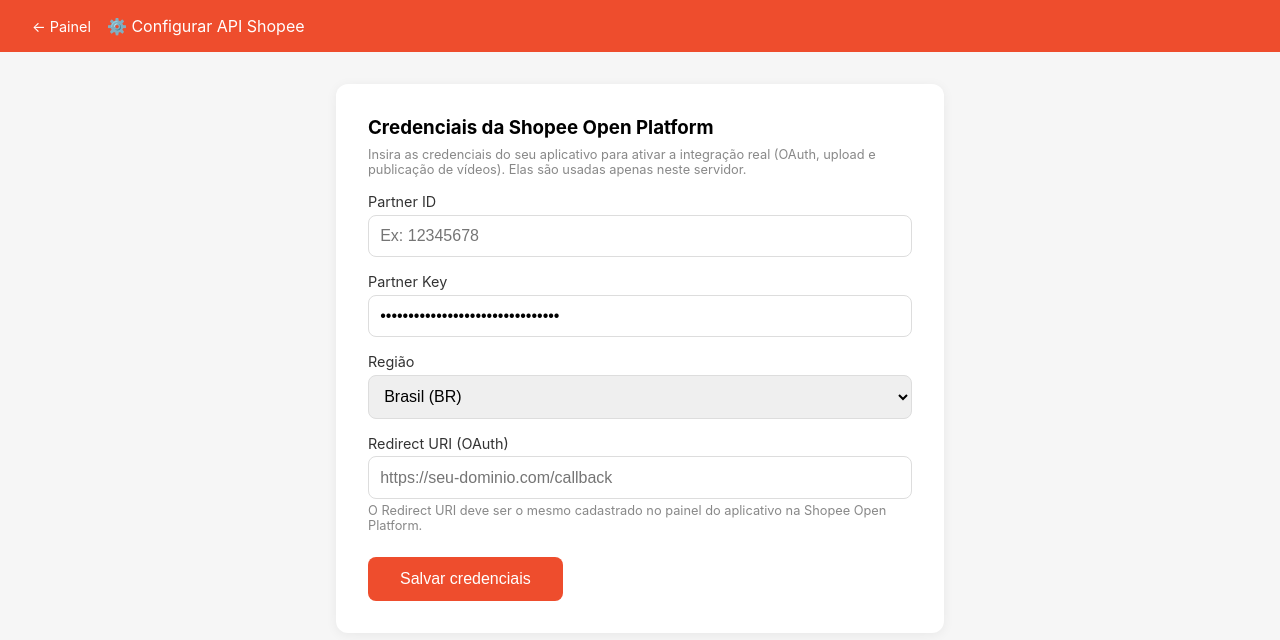
After one commit to JuamVictorTeles/shopee-video-publisher, a Flask app: page /settings in a window 1280 px wide. The commit adds this page. Shown: the top 640 px of the page. Run offline with Flask 3, Linux system fonts and the light colour scheme; the visitor is signed in with stand-in values (Sample User, id 1).

Commit message:
v1.2: pagina de configuracao da API (credenciais via UI), removido aviso demo

```diff
--- a/app.py
+++ b/app.py
@@ -28,10 +28,33 @@ SHOPEE_REDIRECT_URI = os.environ.get("SHOPEE_REDIRECT_URI", "")
 
 UPLOAD_DIR = os.path.join(os.path.dirname(__file__), "uploads")
 DATA_FILE = os.path.join(os.path.dirname(__file__), "videos.json")
+CONFIG_FILE = os.path.join(os.path.dirname(__file__), "api_config.json")
 os.makedirs(UPLOAD_DIR, exist_ok=True)
 
 ALLOWED_EXT = {"mp4", "mov", "webm"}
 MAX_MB = 200
+
+
+def get_api_config():
+    """Credenciais da API: env vars têm prioridade, depois config salva via UI."""
+    cfg = {}
+    if os.path.exists(CONFIG_FILE):
+        try:
+            with open(CONFIG_FILE) as f:
+                cfg = json.load(f)
+        except (json.JSONDecodeError, OSError):
+            pass
+    return {
+        "partner_id": os.environ.get("SHOPEE_PARTNER_ID") or cfg.get("partner_id", ""),
+        "partner_key": os.environ.get("SHOPEE_PARTNER_KEY") or cfg.get("partner_key", ""),
+        "region": os.environ.get("SHOPEE_REGION") or cfg.get("region", "BR"),
+        "redirect_uri": os.environ.get("SHOPEE_REDIRECT_URI") or cfg.get("redirect_uri", ""),
+    }
+
+
+def save_api_config(cfg):
+    with open(CONFIG_FILE, "w") as f:
+        json.dump(cfg, f, indent=2)
 
 
 def login_required(f):
@@ -56,7 +79,7 @@ def save_videos(videos):
 
 
 def is_demo_mode():
-    return not SHOPEE_PARTNER_ID
+    return not get_api_config()["partner_id"]
 
 
 @app.route("/")
@@ -100,6 +123,7 @@ def dashboard():
 @login_required
 def connect_shopee():
     """OAuth real com a Shopee; em modo demo, simula a conexão."""
+    cfg = get_api_config()
     if is_demo_mode():
         session["shopee_user_id"] = "demo_affiliate_001"
         session["shopee_access_token"] = "demo_token"
@@ -109,8 +133,8 @@ def connect_shopee():
     state = secrets.token_hex(16)
     session["oauth_state"] = state
     auth_base = "https://open.shopee.com.br/auth"
-    url = (f"{auth_base}?partner_id={SHOPEE_PARTNER_ID}&auth_type=user"
-           f"&redirect_uri={quote(SHOPEE_REDIRECT_URI)}"
+    url = (f"{auth_base}?partner_id={cfg['partner_id']}&auth_type=user"
+           f"&redirect_uri={quote(cfg['redirect_uri'])}"
            f"&response_type=code&state={state}")
     return redirect(url)
 
@@ -187,7 +211,8 @@ def upload():
         # Publicação real via API (upload MediaSpace + post_video)
         try:
             from shopee_client import ShopeeVideoClient
-            client = ShopeeVideoClient(SHOPEE_PARTNER_ID, SHOPEE_PARTNER_KEY, SHOPEE_REGION)
+            cfg = get_api_config()
+            client = ShopeeVideoClient(cfg["partner_id"], cfg["partner_key"], cfg["region"])
             # ... fluxo real de upload/publicação ...
             video["status"] = "published"
         except Exception as e:
@@ -233,14 +258,34 @@ def media(filename):
     return send_from_directory(UPLOAD_DIR, secure_filename(filename))
 
 
+@app.route("/settings", methods=["GET", "POST"])
+@login_required
+def settings():
+    """Configuração das credenciais da Shopee Open Platform."""
+    cfg = get_api_config()
+    if request.method == "POST":
+        new_cfg = {
+            "partner_id": request.form.get("partner_id", "").strip(),
+            "partner_key": request.form.get("partner_key", "").strip(),
+            "region": request.form.get("region", "BR").strip(),
+            "redirect_uri": request.form.get("redirect_uri", "").strip(),
+        }
+        save_api_config(new_cfg)
+        flash("Credenciais da API salvas com sucesso.", "success")
+        return redirect(url_for("dashboard"))
+    return render_template("settings.html", cfg=cfg,
+                           from_env=bool(os.environ.get("SHOPEE_PARTNER_ID")))
+
+
 @app.route("/api/status")
 def api_status():
+    cfg = get_api_config()
     return jsonify({
         "app": "Shopee Video Publisher",
-        "version": "1.1.0",
+        "version": "1.2.0",
         "mode": "demo" if is_demo_mode() else "production",
         "shopee_configured": not is_demo_mode(),
-        "region": SHOPEE_REGION,
+        "region": cfg["region"],
         "videos": len(load_videos()),
     })
 
--- /dev/null
+++ b/templates/settings.html
@@ -0,0 +1,46 @@
+<!DOCTYPE html>
+<html lang="pt-BR">
+<head>
+<meta charset="UTF-8">
+<meta name="viewport" content="width=device-width, initial-scale=1.0">
+<title>Configurar API — Shopee Video Publisher</title>
+<style>
+*{box-sizing:border-box;margin:0;padding:0}
+body{font-family:-apple-system,Segoe UI,Roboto,sans-serif;background:#f6f6f6}
+header{background:#ee4d2d;color:#fff;padding:1rem 2rem}
+header a{color:#fff;text-decoration:none;margin-right:1rem;font-size:.9rem}
+main{max-width:640px;margin:2rem auto;padding:0 1rem}
+.card{background:#fff;border-radius:12px;padding:2rem;box-shadow:0 2px 12px rgba(0,0,0,.06)}
+label{display:block;font-size:.9rem;margin:1rem 0 .3rem;color:#333}
+input,select{width:100%;padding:.7rem;border:1px solid #ddd;border-radius:8px;font-size:1rem}
+button{margin-top:1.5rem;padding:.8rem 2rem;background:#ee4d2d;color:#fff;border:none;border-radius:8px;font-size:1rem;cursor:pointer}
+.hint{font-size:.8rem;color:#888;margin-top:.3rem}
+.env-note{background:#fef7e0;border-left:4px solid #b06000;padding:.9rem;border-radius:0 8px 8px 0;margin-bottom:1rem;font-size:.9rem}
+</style>
+</head>
+<body>
+<header><a href="/dashboard">← Painel</a><span>⚙️ Configurar API Shopee</span></header>
+<main><div class="card">
+<h3 style="margin-bottom:.5rem">Credenciais da Shopee Open Platform</h3>
+<p class="hint" style="margin-bottom:1rem">Insira as credenciais do seu aplicativo para ativar a integração real (OAuth, upload e publicação de vídeos). Elas são usadas apenas neste servidor.</p>
+{% if from_env %}
+<div class="env-note">⚠️ As credenciais estão definidas via variáveis de ambiente do servidor — os campos abaixo são ignorados.</div>
+{% endif %}
+<form method="post">
+<label>Partner ID</label>
+<input name="partner_id" value="{{ cfg.partner_id }}" placeholder="Ex: 12345678" {% if from_env %}disabled{% endif %}>
+<label>Partner Key</label>
+<input name="partner_key" type="password" value="{{ cfg.partner_key }}" placeholder="Sua chave secreta" {% if from_env %}disabled{% endif %}>
+<label>Região</label>
+<select name="region" {% if from_env %}disabled{% endif %}>
+<option value="BR" {% if cfg.region == "BR" %}selected{% endif %}>Brasil (BR)</option>
+<option value="GLOBAL" {% if cfg.region == "GLOBAL" %}selected{% endif %}>Global</option>
+</select>
+<label>Redirect URI (OAuth)</label>
+<input name="redirect_uri" value="{{ cfg.redirect_uri }}" placeholder="https://seu-dominio.com/callback" {% if from_env %}disabled{% endif %}>
+<p class="hint">O Redirect URI deve ser o mesmo cadastrado no painel do aplicativo na Shopee Open Platform.</p>
+<button type="submit" {% if from_env %}disabled{% endif %}>Salvar credenciais</button>
+</form>
+</div></main>
+</body>
+</html>
--- a/templates/videos.html
+++ b/templates/videos.html
@@ -42,7 +42,6 @@ main{max-width:960px;margin:2rem auto;padding:0 1rem}
 {% if v.status == "published" %}<span class="badge ok">Publicado</span>
 {% elif v.status == "processing" %}<span class="badge warn">Processando</span>
 {% else %}<span class="badge err">Erro</span>{% endif %}
-{% if v["demo"] %}<span class="badge warn">demo</span>{% endif %}
 {% if v["items"] %}<div class="items">🛒 {{ v["items"]|length }} produto(s): {{ v["items"]|join(", ") }}</div>{% endif %}
 <div class="meta">{{ v.created_at }}{% if v.shopee_video_id %} · ID {{ v.shopee_video_id }}{% endif %}</div>
 <form method="post" action="/videos/{{ v.id }}/delete" style="margin-top:.6rem" onsubmit="return confirm('Excluir este vídeo?')">
```
Also changed, not shown: shopee_client.py (+9 -4 lines), templates/dashboard.html (+3 -6 lines).
